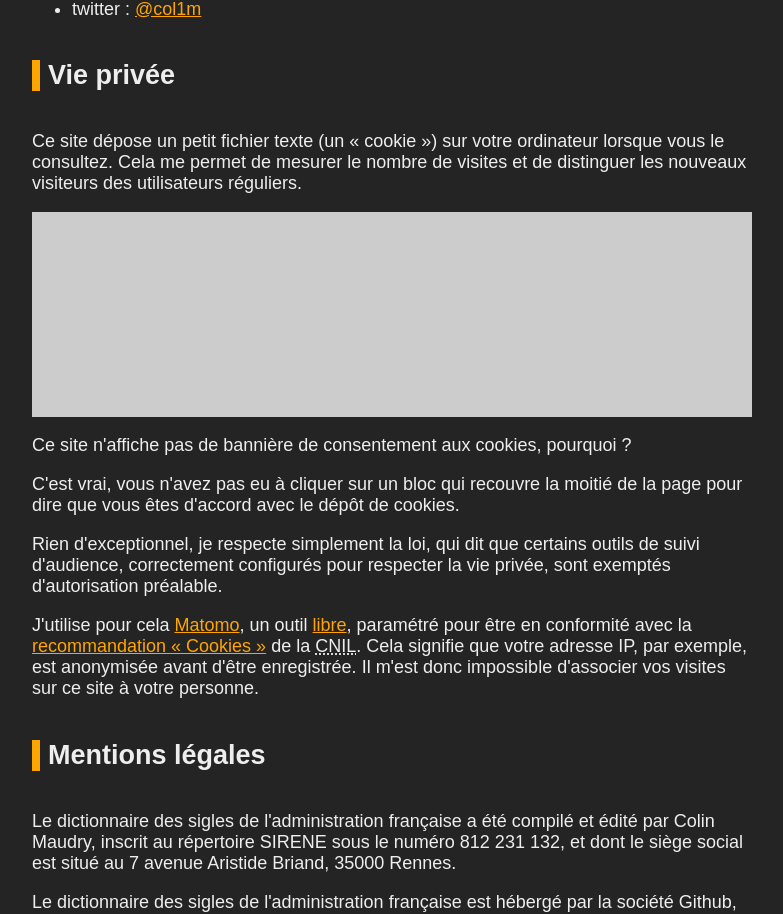
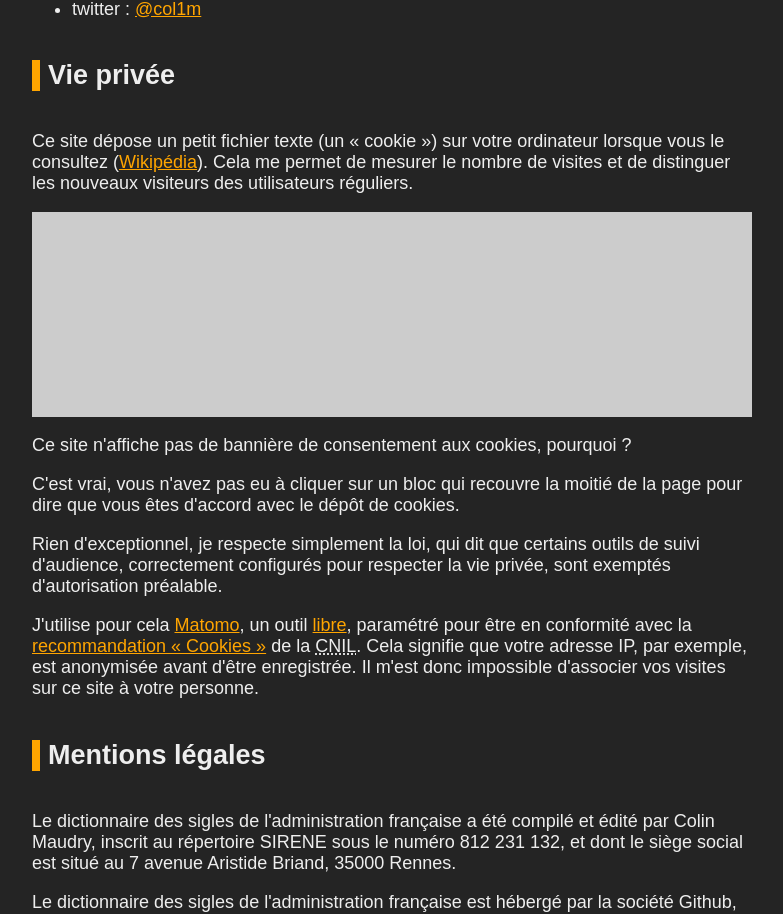
Before and after one commit to ColinMaudry/dictionnaire-sigles, a Vue app: page / in a window 1280 px wide. Shown: the part 1839-2753 px from the top of the page, without its empty margins (254-1037 px from the left). Built offline with nearby package versions, Linux system fonts and the light colour scheme.

Commit message:
Rephrased and added Wikipedia link for cookies

```diff
--- a/src/App.vue
+++ b/src/App.vue
@@ -109,7 +109,7 @@
 
     <h2 id="vieprive">Vie privée</h2>
 
-    <p>Ce site dépose un petit fichier texte (un « cookie ») sur votre ordinateur lorsque vous le consultez. Cela me permet de mesurer le nombre de visites et de distinguer les nouveaux visiteurs des utilisateurs réguliers.</p>
+    <p>Ce site dépose un petit fichier texte (un « cookie ») sur votre ordinateur lorsque vous le consultez (<a href ="https://fr.wikipedia.org/wiki/Cookie_(informatique)">Wikipédia</a>). Cela me permet de mesurer le nombre de visites et de distinguer les nouveaux visiteurs des utilisateurs réguliers.</p>
     <div style="background-color: #ccc;">
       <iframe
       style="border: 0; height: 200px; width: 600px;" title="Opt-out du cookie de suivi"
```
